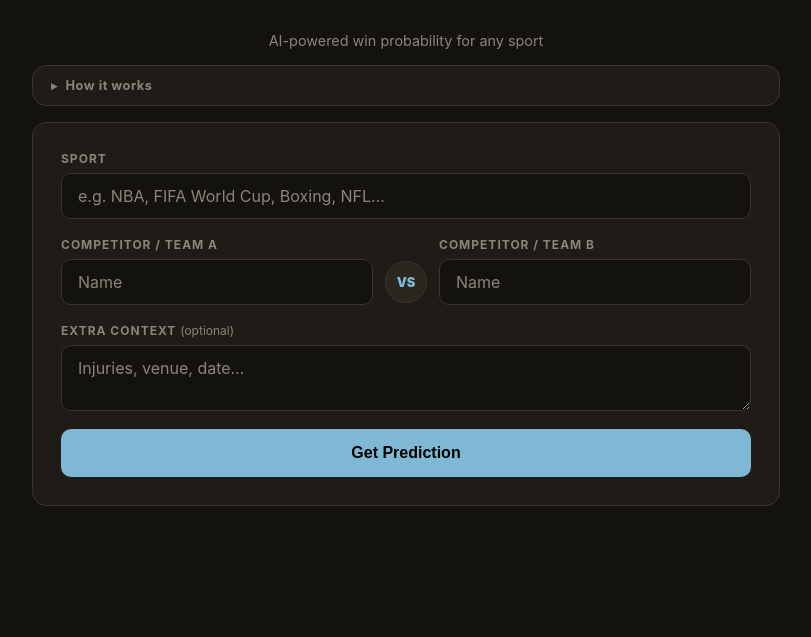
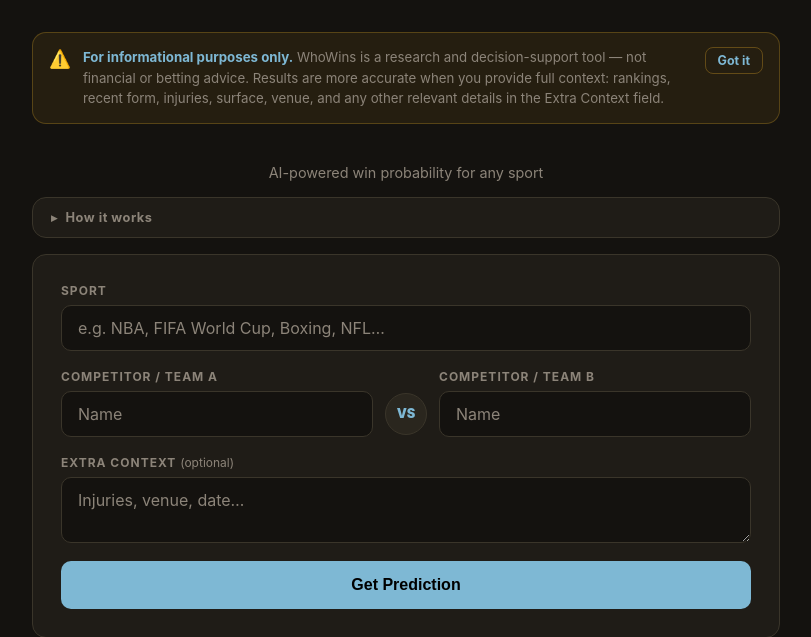
Before and after one commit to Oidas1/whowins, a Flask app: page / in a window 1280 px wide. Shown: the part 45-682 px from the top of the page, without its empty margins (234-1045 px from the left). Run offline with Flask 3, Linux system fonts and the light colour scheme; the visitor is signed in with stand-in values (Sample User, id 1); data that the repository does not hold is empty.

Commit message:
Add dismissible disclaimer banner: informational use only + context tip

```diff
--- a/static/css/style.css
+++ b/static/css/style.css
@@ -514,6 +514,46 @@
   color: var(--text);
 }
 
+/* ── Disclaimer banner ───────────────────────────── */
+.disclaimer-banner {
+  display: flex;
+  align-items: flex-start;
+  gap: 12px;
+  background: rgba(240,180,41,0.08);
+  border: 1px solid rgba(240,180,41,0.25);
+  border-radius: var(--radius);
+  padding: 14px 16px;
+  margin-bottom: 16px;
+  transition: opacity 0.3s ease, transform 0.3s ease;
+}
+
+.disclaimer-icon { font-size: 1.1rem; flex-shrink: 0; margin-top: 1px; }
+
+.disclaimer-body {
+  flex: 1;
+  font-size: 0.83rem;
+  line-height: 1.55;
+  color: var(--muted);
+}
+
+.disclaimer-body strong { color: var(--accent); font-weight: 700; }
+
+.disclaimer-close {
+  background: transparent;
+  border: 1px solid rgba(240,180,41,0.3);
+  color: var(--accent);
+  border-radius: 8px;
+  padding: 5px 12px;
+  font-size: 0.78rem;
+  font-weight: 700;
+  cursor: pointer;
+  white-space: nowrap;
+  flex-shrink: 0;
+  transition: background 0.2s;
+  font-family: inherit;
+}
+.disclaimer-close:hover { background: rgba(240,180,41,0.1); }
+
 /* ── How it works ────────────────────────────────── */
 .how-it-works {
   background: var(--surface);
--- a/static/js/app.js
+++ b/static/js/app.js
@@ -17,7 +17,17 @@
   loadAccuracy();
   loadTrending();
   loadEvents();
+  if (localStorage.getItem('ww_disclaimer') === 'dismissed') {
+    const b = document.getElementById('disclaimerBanner');
+    if (b) b.style.display = 'none';
+  }
 });
+
+function dismissDisclaimer() {
+  localStorage.setItem('ww_disclaimer', 'dismissed');
+  const b = document.getElementById('disclaimerBanner');
+  if (b) { b.style.opacity = '0'; b.style.transform = 'translateY(-8px)'; setTimeout(() => b.style.display = 'none', 300); }
+}
 
 // ── Form ──────────────────────────────────────────
 
--- a/templates/index.html
+++ b/templates/index.html
@@ -25,6 +25,16 @@
 </header>
 
 <main>
+
+  <!-- Disclaimer banner -->
+  <div class="disclaimer-banner" id="disclaimerBanner">
+    <div class="disclaimer-icon">⚠️</div>
+    <div class="disclaimer-body">
+      <strong>For informational purposes only.</strong>
+      WhoWins is a research and decision-support tool — not financial or betting advice. Results are more accurate when you provide full context: rankings, recent form, injuries, surface, venue, and any other relevant details in the Extra Context field.
+    </div>
+    <button class="disclaimer-close" onclick="dismissDisclaimer()">Got it</button>
+  </div>
 
   <div id="formSection">
     <p class="tagline">AI-powered win probability for any sport</p>
```
